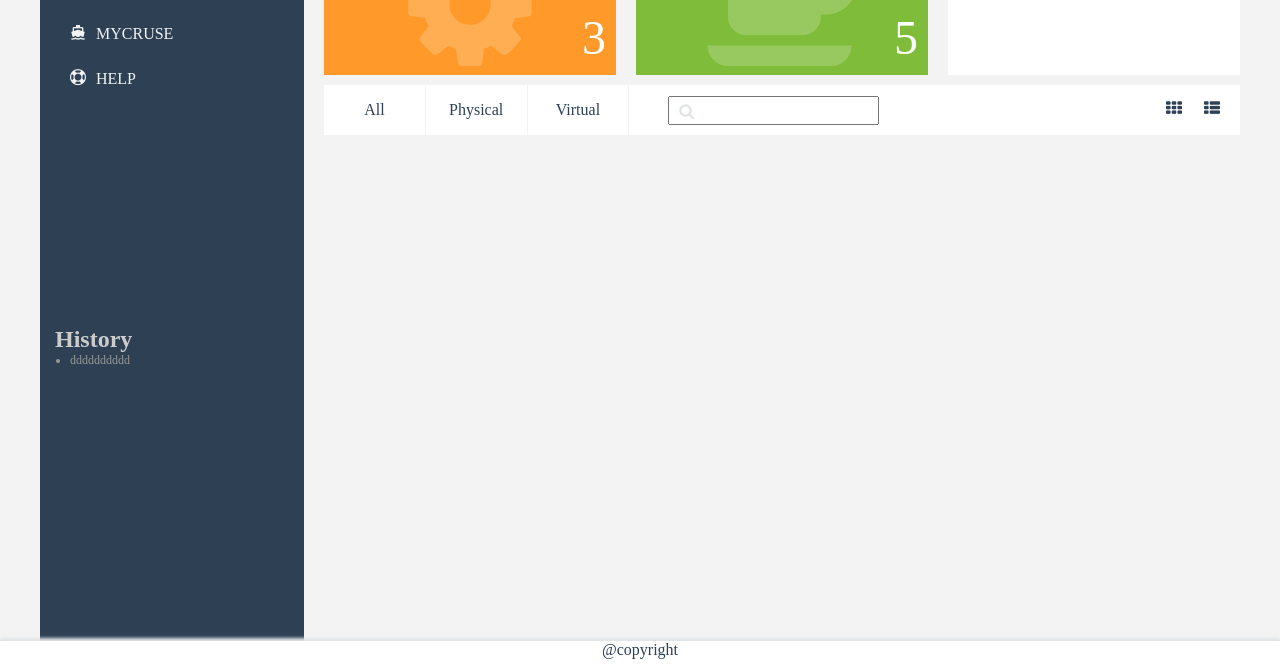
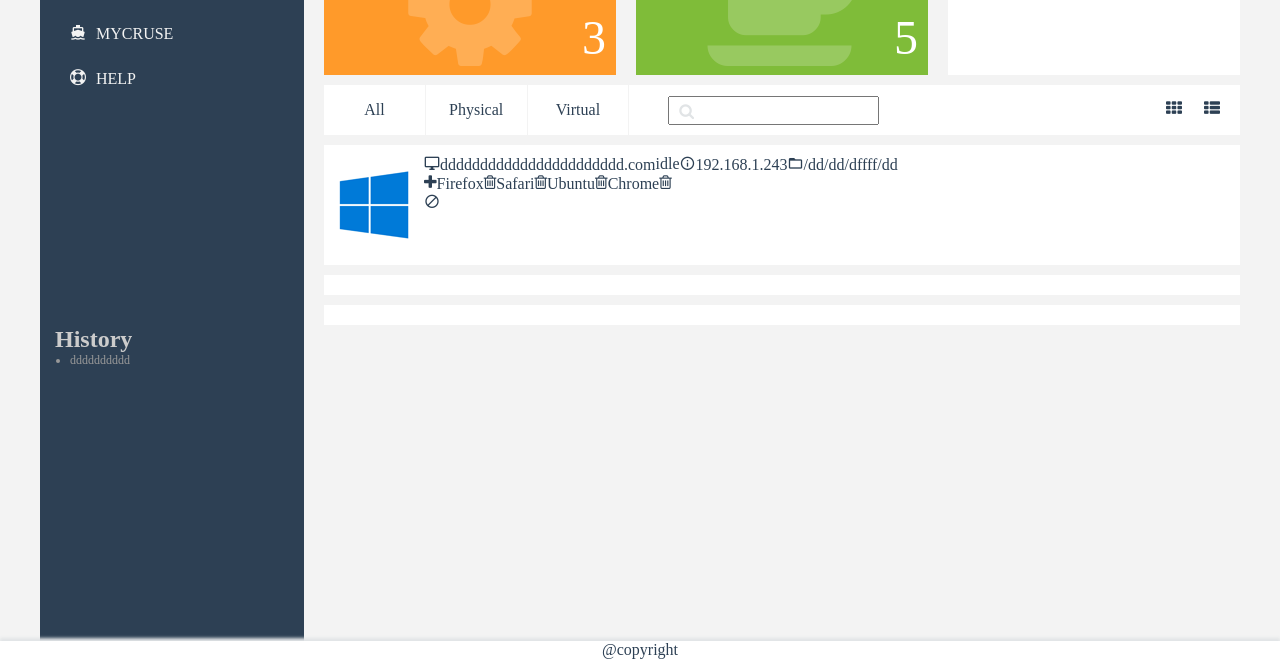
Before and after one commit to xinghuastar/Demos, a plain HTML site: page twhomework/index.html in a window 1280 px wide. Shown: the part 129-800 px from the top of the page. Drawn offline with Linux system fonts and the light colour scheme; files whose address does not match are found by name.

Commit message:
update index pages

```diff
--- a/twhomework/index.css
+++ b/twhomework/index.css
@@ -347,6 +347,22 @@ border-right: 1px solid #f3f3f3;
   display: flex;
   margin-top: 10px;
   background-color: #fff;
+  padding-top: 10px;
+  padding-bottom: 10px;
+}
+.agent-area .list-area .item .logo{
+  flex: 0 0 100px;
+  height: 100px;
+  background: url('ASSETS/os icons/windows.png') center no-repeat;
+}
+.agent-area .list-area .item .detail{
+  flex: 1 1 auto;
+}
+.agent-area .list-area .item .infolist{
+  display: flex;
+}
+.agent-area .list-area .item .platformlist{
+  display: flex;
 }
 footer{
 	position: fixed;
--- a/twhomework/index.html
+++ b/twhomework/index.html
@@ -92,7 +92,22 @@
                             <ul class="list">
                                 <li class="item">
                                     <div class="logo"></div>
-                                    <div class=""></div>
+                                    <div class="detail">
+                                        <ul class="infolist">
+                                            <li><span class="icon-desktop"></span><span>ddddddddddddddddddddddd.com</span></li>
+                                            <li><span class=""></span><span>idle</span></li>
+                                            <li><span class="icon-info"></span><span>192.168.1.243</span></li>
+                                            <li><span class="icon-folder"></span><span>/dd/dd/dffff/dd</span></li>
+                                        </ul>
+                                        <ul class="platformlist">
+                                            <li><span class="icon-plus"></span></li>
+                                            <li><span>Firefox</span><span class="icon-trash"></span></li>
+                                            <li><span>Safari</span><span class="icon-trash"></span></li>
+                                            <li><span>Ubuntu</span><span class="icon-trash"></span></li>
+                                            <li><span>Chrome</span><span class="icon-trash"></span></li>
+                                        </ul>
+                                        <div><span class="icon-deny"></span><span></span></div>
+                                    </div>
                                 </li>
                                 <li class="item"></li>
                                 <li class="item"></li>
```
